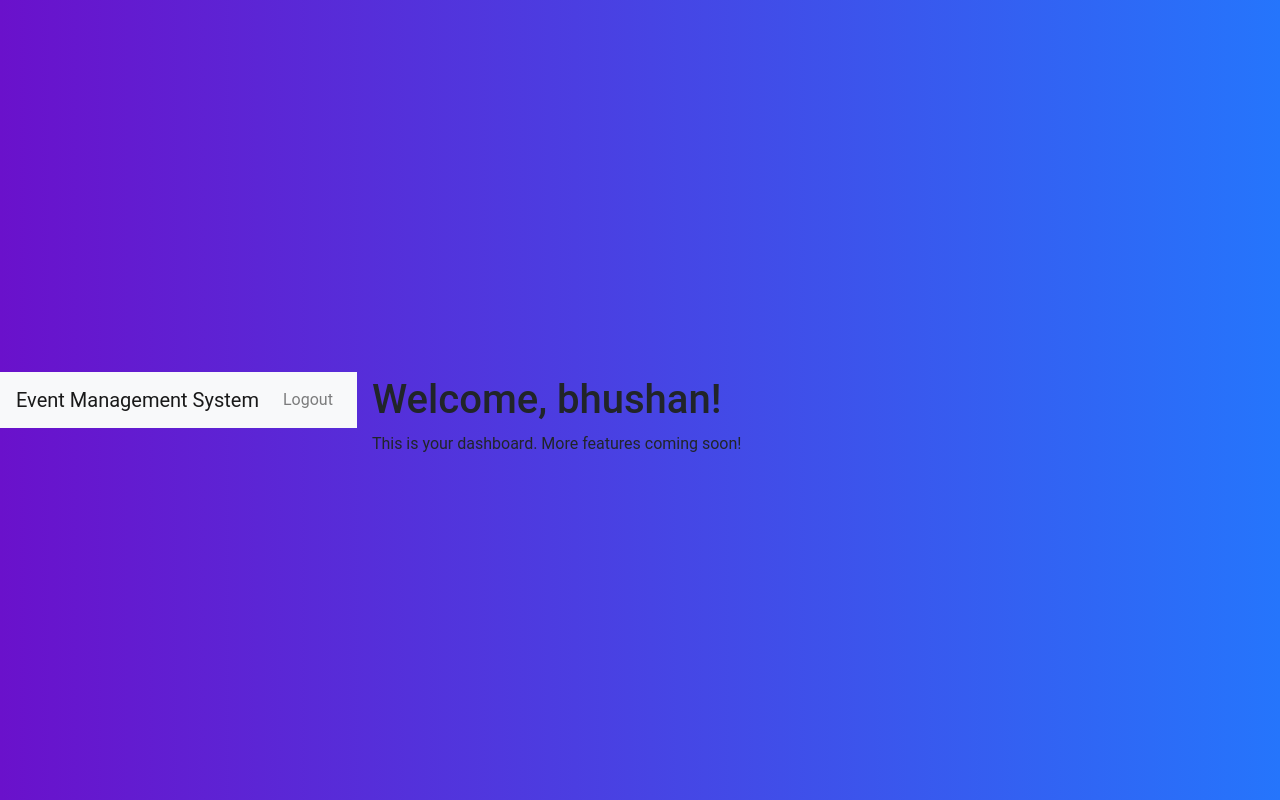
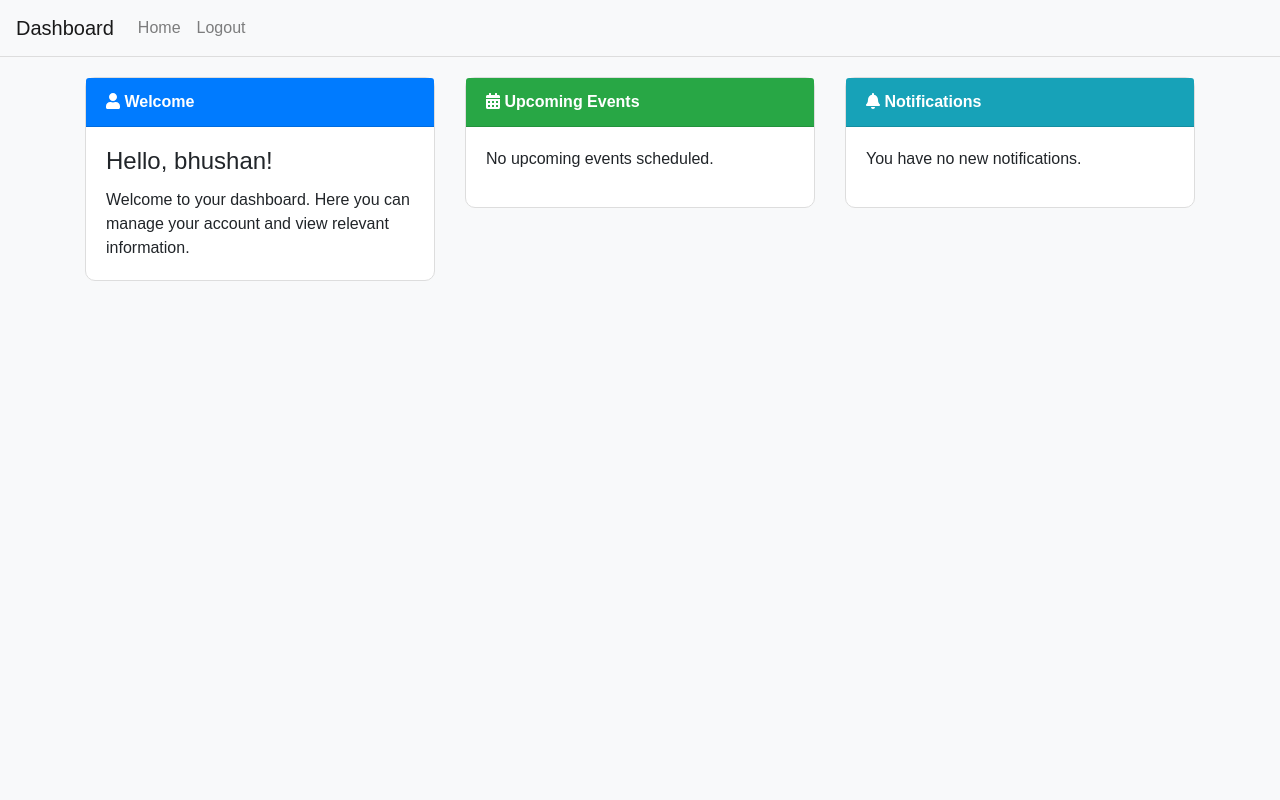
Before and after one commit to Bhushanmv007/Event-Management-System, a Django app: page /dashboard/ in a window 1280 px wide. Run offline with Django 5.2, Linux system fonts and the light colour scheme; a user stored in the database is signed in; some libraries are stand-ins or nearby versions.

Commit message:
added dashboard

```diff
--- /dev/null
+++ b/accounts/static/accounts/dashboard.css
@@ -0,0 +1,38 @@
+body {
+      font-family: 'Arial', sans-serif;
+      background-color: #f8f9fa;
+  }
+
+  .navbar {
+      margin-bottom: 20px;
+      border-bottom: 1px solid #ddd;
+  }
+
+  .card {
+      border-radius: 10px;
+      margin-bottom: 20px;
+      background-color: #ffffff;
+      border: 1px solid #ddd;
+  }
+
+  .card-header {
+      font-weight: bold;
+      background-color: #007bff;
+      color: white;
+  }
+
+  .card-body {
+      padding: 20px;
+  }
+
+  .card-header i {
+      margin-right: 10px;
+  }
+
+  .card-header.bg-success {
+      background-color: #28a745;
+  }
+
+  .card-header.bg-info {
+      background-color: #17a2b8;
+  }
--- a/accounts/templates/accounts/dashboard.html
+++ b/accounts/templates/accounts/dashboard.html
@@ -1,30 +1,72 @@
-<!-- templates/accounts/dashboard.html -->
 <!DOCTYPE html>
 <html lang="en">
 <head>
     <meta charset="UTF-8">
     <meta name="viewport" content="width=device-width, initial-scale=1.0">
     <title>Dashboard</title>
+    {% load static %}
     <link href="https://maxcdn.bootstrapcdn.com/bootstrap/4.5.2/css/bootstrap.min.css" rel="stylesheet">
-    {% load static %}
-    <link href="{% static 'accounts/style.css' %}" rel="stylesheet">
+    <link href="{% static 'accounts/dashboard.css' %}" rel="stylesheet">
 </head>
 <body>
+    <!-- Navbar -->
     <nav class="navbar navbar-expand-lg navbar-light bg-light">
-        <a class="navbar-brand" href="#">Event Management System</a>
+        <a class="navbar-brand" href="#">Dashboard</a>
         <div class="collapse navbar-collapse">
-            <ul class="navbar-nav ml-auto">
+            <ul class="navbar-nav mr-auto">
+                <li class="nav-item">
+                    <a class="nav-link" href="{% url 'dashboard' %}">Home</a>
+                </li>
                 <li class="nav-item">
                     <a class="nav-link" href="{% url 'logout' %}">Logout</a>
                 </li>
             </ul>
         </div>
     </nav>
-    <div class="container mt-5">
-        <h1>Welcome, {{ user.username }}!</h1>
-        <p>This is your dashboard. More features coming soon!</p>
+
+    <!-- Main Content -->
+    <div class="container">
+        <div class="row">
+            <!-- Welcome Card -->
+            <div class="col-md-4">
+                <div class="card">
+                    <div class="card-header">
+                        <i class="fas fa-user"></i> Welcome
+                    </div>
+                    <div class="card-body">
+                        <h4 class="card-title">Hello, {{ user.username }}!</h4>
+                        <p class="card-text">Welcome to your dashboard. Here you can manage your account and view relevant information.</p>
+                    </div>
+                </div>
+            </div>
+            <!-- Additional Cards or Widgets -->
+            <div class="col-md-4">
+                <div class="card">
+                    <div class="card-header bg-success text-white">
+                        <i class="fas fa-calendar-alt"></i> Upcoming Events
+                    </div>
+                    <div class="card-body">
+                        <p>No upcoming events scheduled.</p>
+                    </div>
+                </div>
+            </div>
+            <div class="col-md-4">
+                <div class="card">
+                    <div class="card-header bg-info text-white">
+                        <i class="fas fa-bell"></i> Notifications
+                    </div>
+                    <div class="card-body">
+                        <p>You have no new notifications.</p>
+                    </div>
+                </div>
+            </div>
+        </div>
     </div>
+
+    <!-- Scripts -->
     <script src="https://cdnjs.cloudflare.com/ajax/libs/jquery/3.5.1/jquery.min.js"></script>
     <script src="https://maxcdn.bootstrapcdn.com/bootstrap/4.5.2/js/bootstrap.min.js"></script>
+    <script src="https://cdnjs.cloudflare.com/ajax/libs/font-awesome/5.15.3/js/all.min.js"></script>
+    <script src="{% static 'accounts/script.js' %}"></script>
 </body>
 </html>
```
Also changed, not shown: db.sqlite3.
